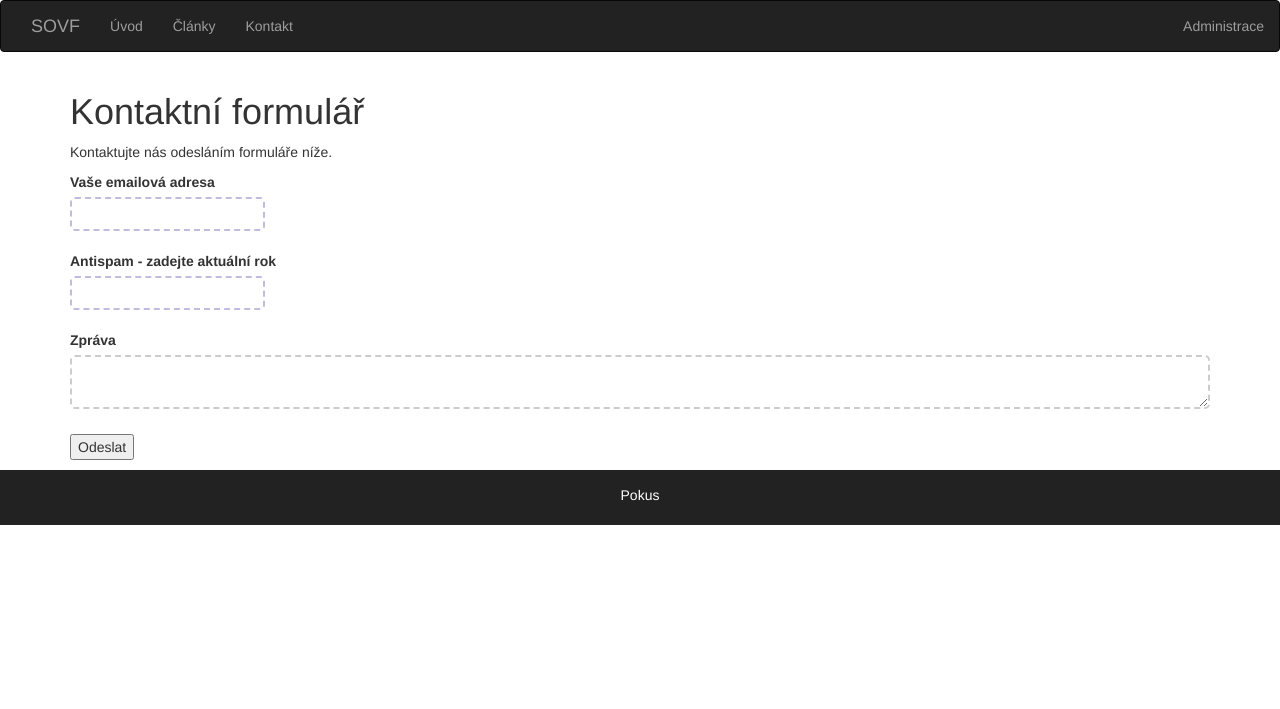
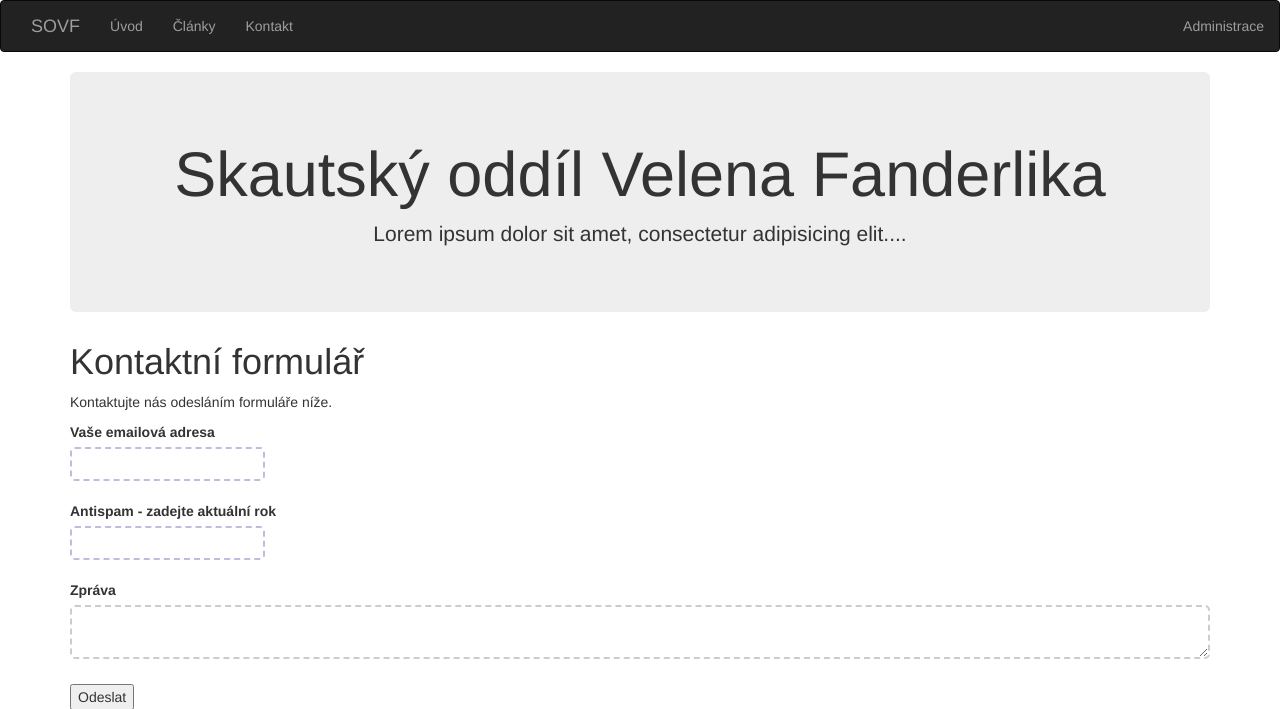
Before and after one commit to Botaniculus/mvcweb, a PHP site: page /kontakt in a window 1280 px wide. Shown: the top 709 px of the page. Run offline with PHP 8.4, Linux system fonts and the light colour scheme; the visitor is signed in with stand-in values (Sample User, id 1).

Commit message:
added '| SOVF' after every title; added giant jumbotron

```diff
--- a/views/layout.phtml
+++ b/views/layout.phtml
@@ -3,7 +3,7 @@
     <head>
         <base href="/mvc" />
         <meta charset="UTF-8" />
-        <title><?= $title ?></title>
+        <title><?= $title ?> | SOVF</title>
         <meta name="description" content="<?= $description ?>" />
         <meta name="keywords" content="<?= $keywords ?>" />
         <meta name="viewport" content="width=device-width, initial-scale=1">
@@ -33,6 +33,11 @@
 
         <div class="container">
 
+          <div class="jumbotron text-center">
+    <h1>Skautský oddíl Velena Fanderlika</h1>
+    <p>Lorem ipsum dolor sit amet, consectetur adipisicing elit....</p>
+    </div>
+
         <article >
           <?php foreach ($_messages as $message) : ?>
               <?= $message ?>
```
